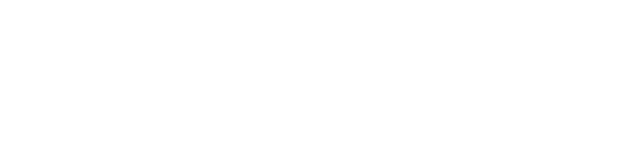
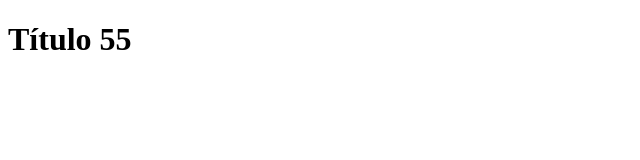
Before and after one commit to CEGS9/aulaHtml, a plain HTML site: page index.html in a window 1280 px wide. Shown: the whole page, without its empty margins (0-640 px from the left). Drawn offline with Linux system fonts and the light colour scheme.

Commit message:
Alterei o h1, o título 55

```diff
--- a/index.html
+++ b/index.html
@@ -6,6 +6,6 @@
     <title>Aula Git 2</title>
 </head>
 <body>
-
+    <h1>Título 55</h1>
 </body>
 </html>
```
